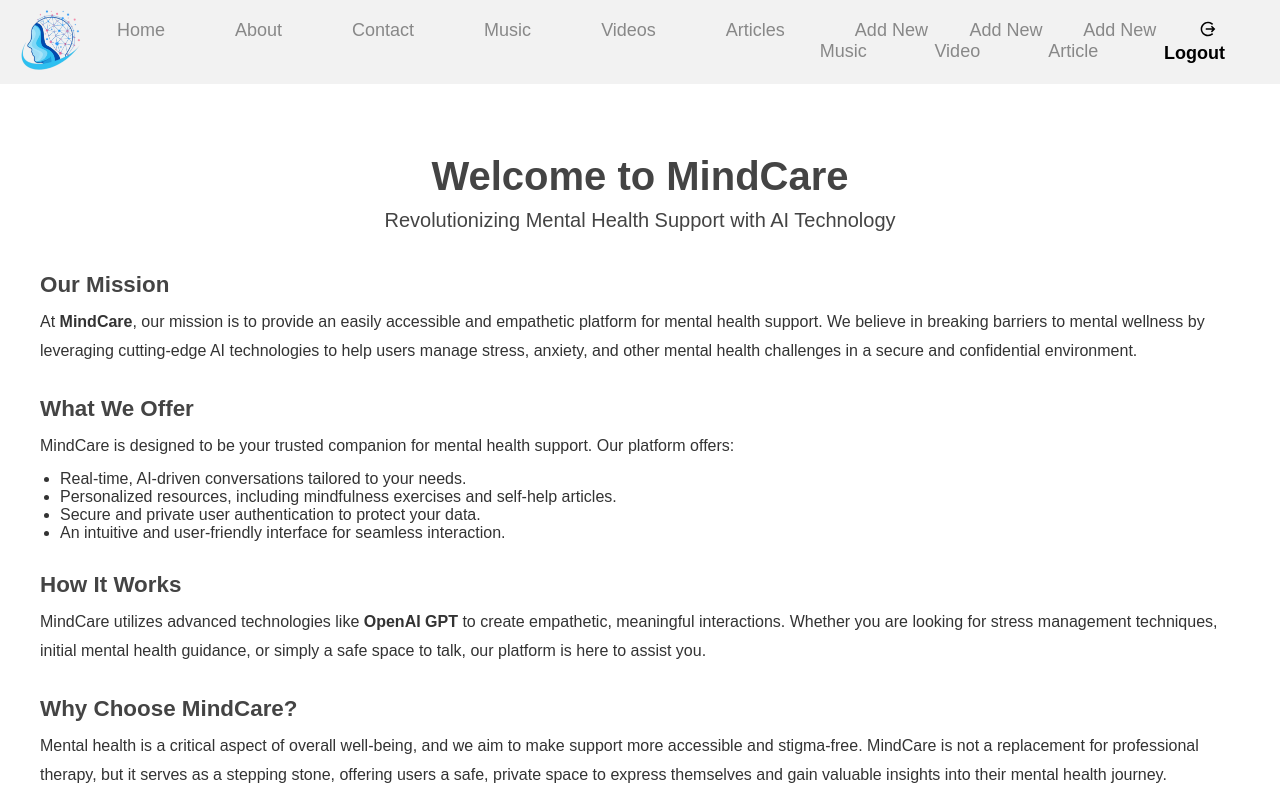
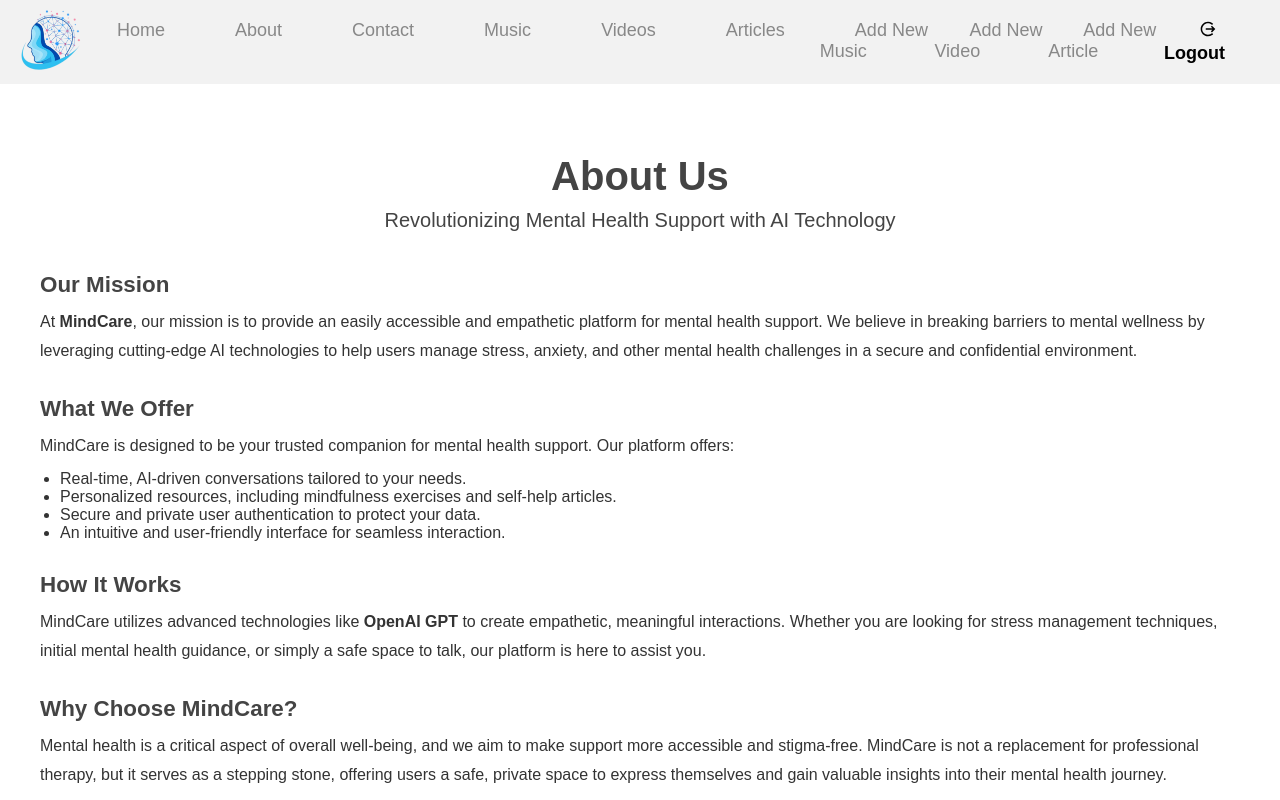
Before and after one commit to Usman-Javed-07/Ai-mental-Health-Frontend, a React (Vite) app: page /About in a window 1280 px wide. Shown: the top 800 px of the page. Built offline with nearby package versions, Linux system fonts and the light colour scheme; sample sign-in values are in the browser's storage.

Commit message:
update about section

```diff
--- a/src/pages/About.jsx
+++ b/src/pages/About.jsx
@@ -3,7 +3,7 @@
     return (
         <div className={styles.container}>
         <div className={styles.heroSection}>
-          <h1 className={styles.heading}>Welcome to MindCare</h1>
+          <h1 className={styles.heading}>About Us</h1>
           <p className={styles.tagline}>
             Revolutionizing Mental Health Support with AI Technology
           </p>
```
